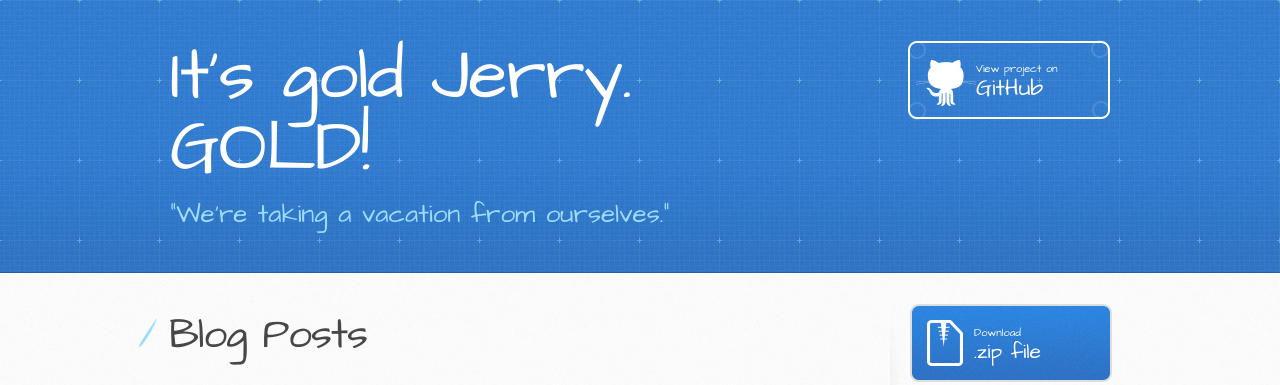
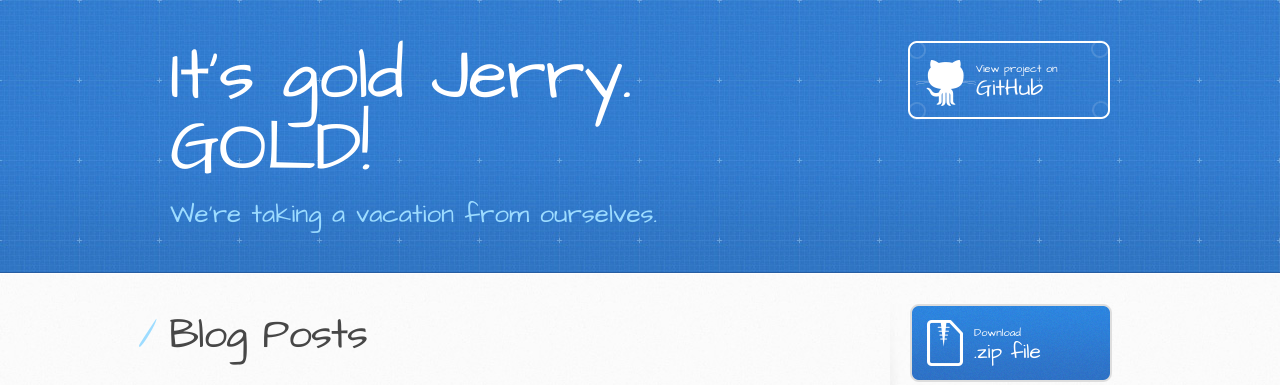
Before and after one commit to itsgoldjerry/itsgoldjerry.github.io, a Jekyll site: the page built from index.html, in a window 1280 px wide. Shown: the top 385 px of the page. Built offline with Jekyll 4.4.1, drawn with Linux system fonts in a browser that asks for light colours.

Commit message:
reverted tagline

```diff
--- a/_layouts/default.html
+++ b/_layouts/default.html
@@ -20,7 +20,7 @@
     <header>
       <div class="inner">
         <h1> {{ site.name }} </h1>
-        <h2>"We're taking a vacation from ourselves."</h2>
+        <h2>We're taking a vacation from ourselves.</h2>
         <a href="https://github.com/pietromenna/jekyll-architect-theme" class="button"><small>View project on</small> GitHub</a>
       </div>
     </header>
```
